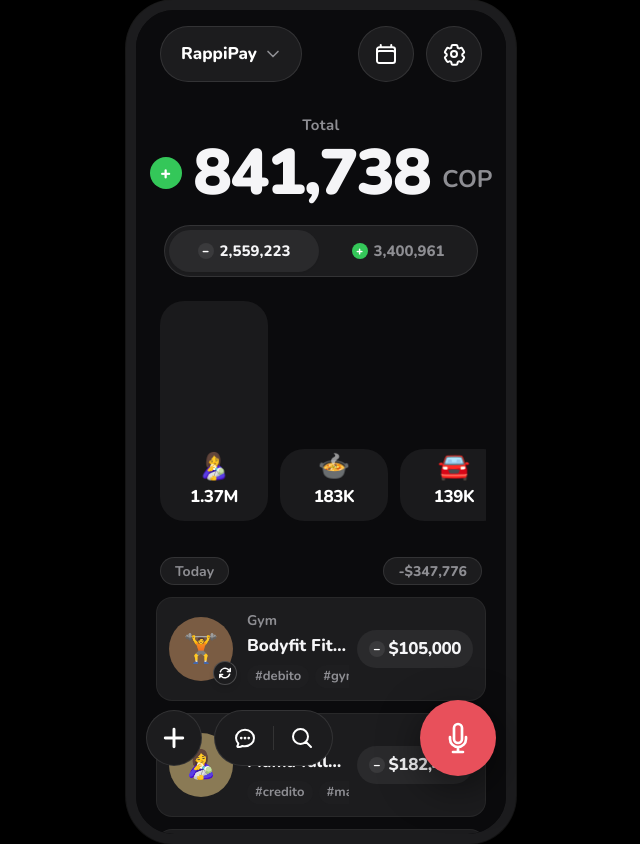
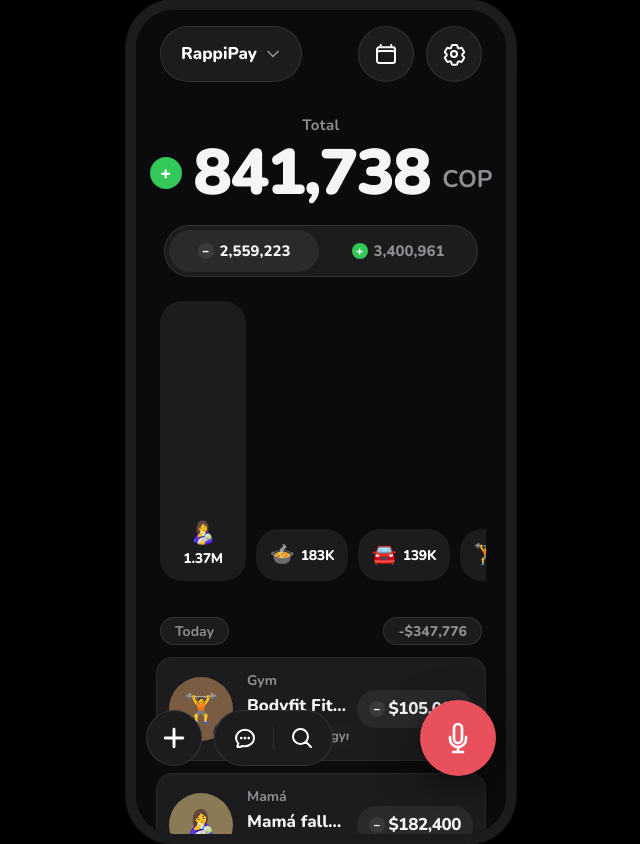
Before and after one commit to Mofn23/DinER, a Next.js app: page / in a window 1280 px wide. Shown: the whole page, without its empty margins (319-959 px from the left). Built offline with nearby package versions, Linux system fonts and the light colour scheme.

Commit message:
Refine BarChart to slim MonAI capsule aesthetic and add UPDATES.md

```diff
--- a/src/components/home/BarChart.tsx
+++ b/src/components/home/BarChart.tsx
@@ -49,34 +49,62 @@ export const BarChart: React.FC<BarChartProps> = ({
     );
   }
 
-  // Determine height proportions (min 72px, max 260px)
+  // Determine height proportions (min 52px for capsules, max 280px for high bars)
   const maxTotal = Math.max(...categoryTotals.map((c) => c.total), 1);
-  const MIN_HEIGHT = 72;
-  const MAX_HEIGHT = 220;
+  const MIN_CAPSULE_HEIGHT = 52;
+  const MAX_HEIGHT = 280;
 
   return (
     <div className="my-4 overflow-x-auto no-scrollbar py-2">
-      <div className="flex items-end gap-3 min-w-max px-1">
+      <div className="flex items-end gap-2.5 min-w-max px-1">
         {categoryTotals.map(({ category, total }) => {
           const heightRatio = total / maxTotal;
-          const barHeight = Math.max(MIN_HEIGHT, Math.round(heightRatio * MAX_HEIGHT));
+          const calculatedHeight = Math.round(heightRatio * MAX_HEIGHT);
           const isSelected = selectedCategoryFilter === category.id;
+
+          // MonAI aesthetic: Short bars render as delicate horizontal capsules (52px high),
+          // while taller bars stretch vertically up to 280px.
+          const isTall = calculatedHeight > 76;
+          const barHeight = isTall
+            ? calculatedHeight
+            : MIN_CAPSULE_HEIGHT;
 
           return (
             <button
               key={category.id}
               onClick={() => onSelectCategory(category.id)}
               style={{ height: `${barHeight}px` }}
-              className={`w-[108px] rounded-[24px] p-3 flex flex-col justify-end items-center transition-all duration-150 active:scale-95 shrink-0 ${
-                isSelected ? 'bg-[#242426] ring-1 ring-white/20' : 'bg-[#1A1A1C]'
+              className={`rounded-[22px] transition-all duration-150 active:scale-95 shrink-0 flex ${
+                isTall
+                  ? 'w-[86px] p-3 flex-col justify-end items-center'
+                  : 'w-[92px] h-[52px] items-center justify-center px-2.5'
+              } ${
+                isSelected
+                  ? 'bg-[#242426] ring-1 ring-white/20 shadow-sm'
+                  : 'bg-[#1C1C1E] hover:bg-[#242426]'
               }`}
             >
-              <div className="flex flex-col items-center justify-center gap-1">
-                <span className="text-[26px] leading-none select-none">{category.emoji}</span>
-                <span className="text-white font-extrabold text-[17px] tracking-tight">
-                  {formatCompact(total)}
-                </span>
-              </div>
+              {isTall ? (
+                /* Tall slender bar content */
+                <div className="flex flex-col items-center justify-center gap-1">
+                  <span className="text-[22px] leading-none select-none">
+                    {category.emoji}
+                  </span>
+                  <span className="text-white font-extrabold text-[14px] tracking-tight">
+                    {formatCompact(total)}
+                  </span>
+                </div>
+              ) : (
+                /* Short delicate capsule content (emoji + amount in horizontal row) */
+                <div className="flex items-center justify-center gap-1.5">
+                  <span className="text-[20px] leading-none select-none">
+                    {category.emoji}
+                  </span>
+                  <span className="text-white font-extrabold text-[14px] tracking-tight">
+                    {formatCompact(total)}
+                  </span>
+                </div>
+              )}
             </button>
           );
         })}
```
Also changed, not shown: 1 other file (tests, documents, lock files or other folders).
